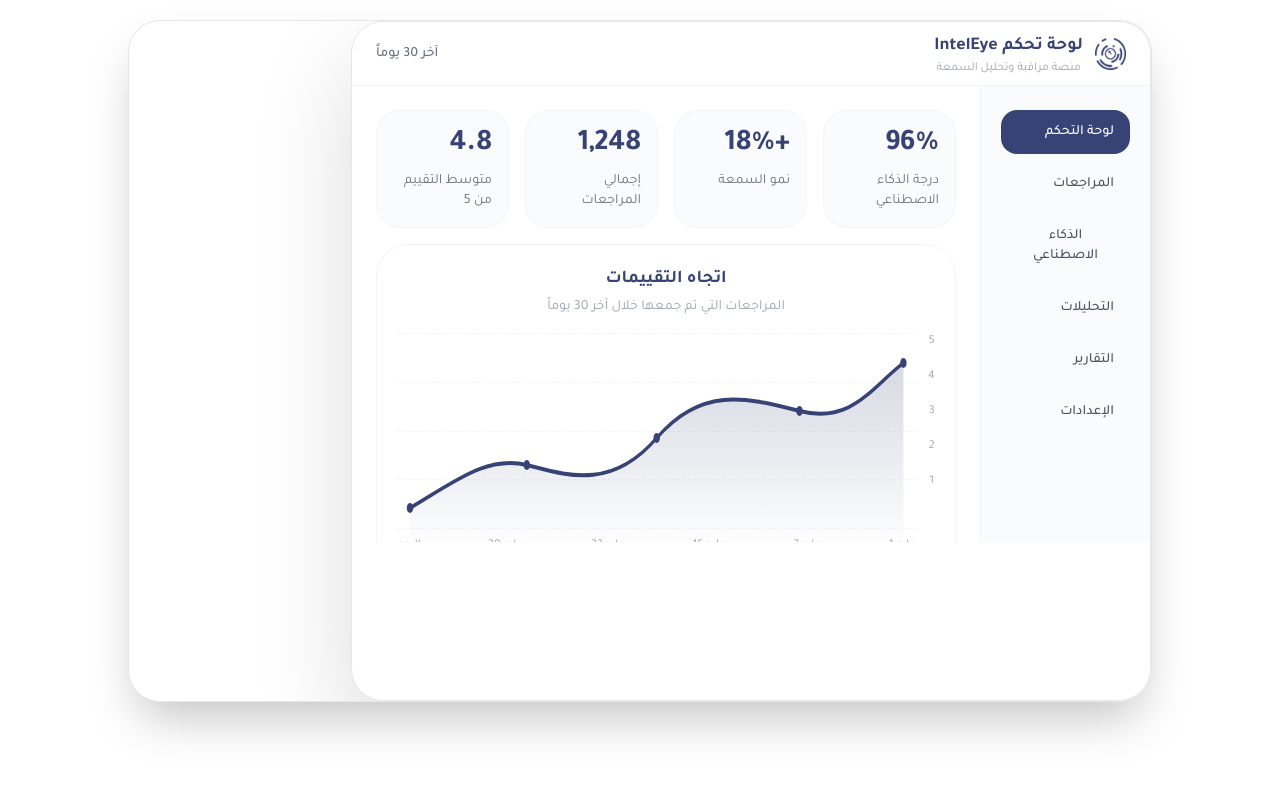
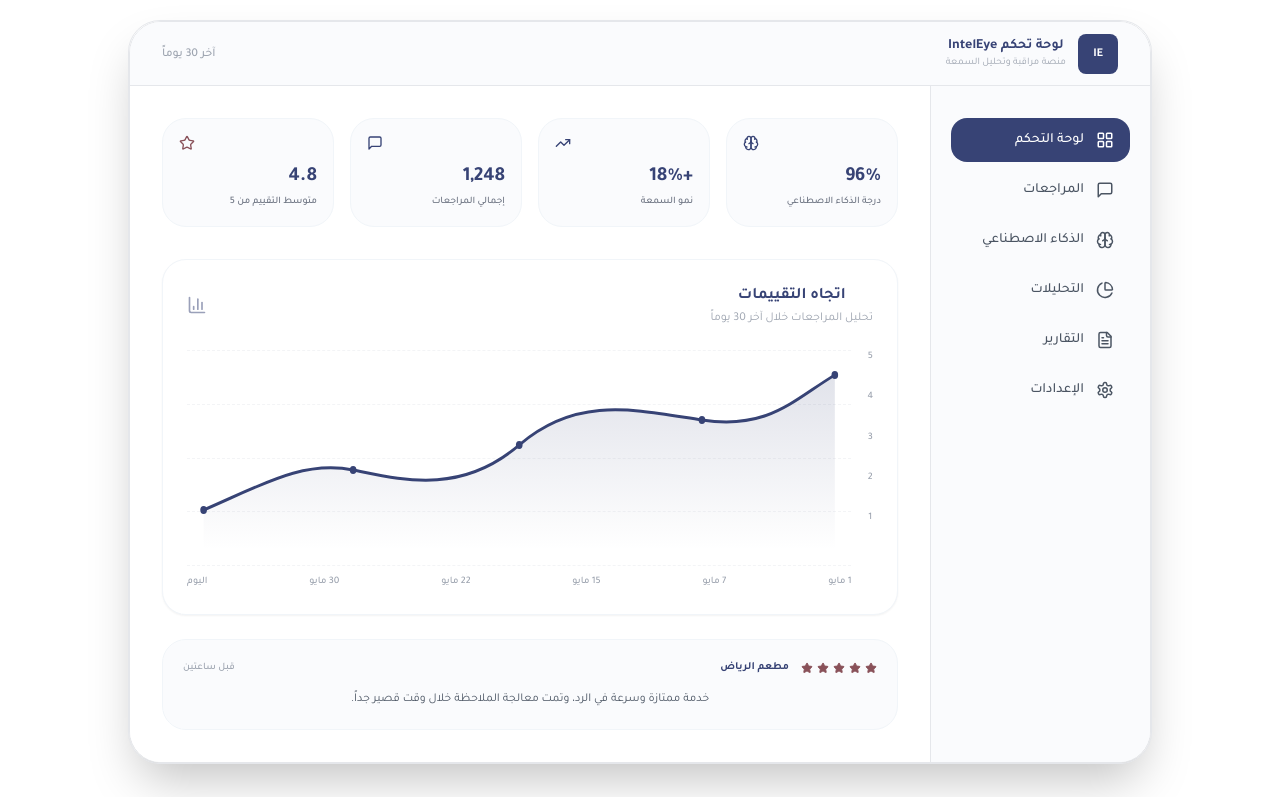
Before and after one commit to alaaalhrebi/inteleye, a Next.js app in the folder inteleye_project/: page / in a window 1280 px wide. Shown: the part 660-1457 px from the top of the page. Built offline with nearby package versions, Linux system fonts and the light colour scheme.

Commit message:
Update DashboardPreview.tsx

```diff
--- a/inteleye_project/src/components/DashboardPreview.tsx
+++ b/inteleye_project/src/components/DashboardPreview.tsx
@@ -2,171 +2,157 @@
 
 import Image from "next/image";
 import { motion } from "framer-motion";
-import { Star } from "lucide-react";
+import {
+  BarChart3,
+  Brain,
+  FileText,
+  LayoutGrid,
+  MessageSquare,
+  PieChart,
+  Settings,
+  Star,
+  TrendingUp,
+} from "lucide-react";
 import type { ReactNode } from "react";
 
 export default function DashboardPreview() {
   return (
-    <motion.div
-      initial={{ opacity: 0, y: 25 }}
-      animate={{ opacity: 1, y: 0 }}
-      transition={{ duration: 0.7 }}
-      className="pointer-events-none select-none w-full max-w-[800px] h-[680px] overflow-hidden rounded-[32px] border border-gray-200 bg-white shadow-[0_40px_100px_rgba(0,0,0,.14)]"
-      dir="rtl"
-    >
-
+    <div className="w-full overflow-hidden rounded-[32px] border border-[#E5E7EB] bg-white shadow-2xl" dir="rtl">
       {/* Header */}
-
-      <div className="flex h-16 items-center justify-between border-b border-gray-100 px-6">
-
+      <div className="flex h-16 items-center justify-between border-b border-[#E5E7EB] px-8 bg-[#FAFBFD]">
         <div className="flex items-center gap-3">
-
-          <Image
-            src="/logo.png"
-            alt="IntelEye"
-            width={120}
-            height={34}
-            className="h-8 w-auto"
-          />
-
+          {/* Logo Placeholder */}
+          <div className="flex h-10 w-10 items-center justify-center rounded-lg bg-[#374375] text-white overflow-hidden">
+            {/* يمكنك استبدال هذا بـ <Image src="/logo.png" ... /> */}
+            <span className="text-xs font-bold">IE</span>
+          </div>
           <div>
-
-            <h2 className="text-lg font-bold text-[#374375]">
+            <h3 className="text-sm font-bold text-[#374375]">
               لوحة تحكم IntelEye
-            </h2>
-
-            <p className="text-xs text-gray-400">
+            </h3>
+            <p className="text-[10px] text-gray-400">
               منصة مراقبة وتحليل السمعة
             </p>
-
           </div>
-
         </div>
-
-        <div className="text-sm font-medium text-gray-500">
+        <span className="text-xs font-medium text-gray-400">
           آخر 30 يوماً
-        </div>
-
+        </span>
       </div>
 
       {/* Dashboard Layout */}
-
-      <div className="grid h-[456px] grid-cols-[170px_1fr]">
-
+      <div className="grid grid-cols-[220px_1fr] min-h-[580px]">
         {/* Sidebar */}
-
-        <aside className="border-l border-gray-100 bg-[#FAFBFD] px-5 py-6">
-
-          <nav className="space-y-2">
-
-            <button className="flex w-full items-center gap-3 rounded-xl bg-[#374375] px-4 py-3 text-sm font-medium text-white">
+        <aside className="border-l border-[#E5E7EB] bg-[#FAFBFD] px-5 py-8">
+          <nav className="space-y-1.5">
+            <button className="flex w-full items-center gap-3 rounded-xl bg-[#374375] px-4 py-3 text-sm font-medium text-white transition-all">
+              <LayoutGrid size={18} />
               لوحة التحكم
             </button>
-
-            <button className="flex w-full items-center gap-3 rounded-xl px-4 py-3 text-sm font-medium text-gray-600 transition hover:bg-white">
-              المراجعات
-            </button>
-
-            <button className="flex w-full items-center gap-3 rounded-xl px-4 py-3 text-sm font-medium text-gray-600 transition hover:bg-white">
-              الذكاء الاصطناعي
-            </button>
-
-            <button className="flex w-full items-center gap-3 rounded-xl px-4 py-3 text-sm font-medium text-gray-600 transition hover:bg-white">
-              التحليلات
-            </button>
-
-            <button className="flex w-full items-center gap-3 rounded-xl px-4 py-3 text-sm font-medium text-gray-600 transition hover:bg-white">
-              التقارير
-            </button>
-
-            <button className="flex w-full items-center gap-3 rounded-xl px-4 py-3 text-sm font-medium text-gray-600 transition hover:bg-white">
-              الإعدادات
-            </button>
-
+            {[
+              { icon: MessageSquare, label: "المراجعات" },
+              { icon: Brain, label: "الذكاء الاصطناعي" },
+              { icon: PieChart, label: "التحليلات" },
+              { icon: FileText, label: "التقارير" },
+              { icon: Settings, label: "الإعدادات" },
+            ].map((item, idx) => (
+              <button
+                key={idx}
+                className="flex w-full items-center gap-3 rounded-xl px-4 py-3 text-sm font-medium text-gray-600 transition hover:bg-white hover:text-[#374375]"
+              >
+                <item.icon size={18} />
+                {item.label}
+              </button>
+            ))}
           </nav>
-
         </aside>
 
         {/* Main Content */}
+        <main className="p-8 bg-white">
+          {/* Summary Cards */}
+          <div className="grid grid-cols-4 gap-4 mb-8">
+            {[
+              {
+                icon: Brain,
+                title: "درجة الذكاء الاصطناعي",
+                value: "96%",
+              },
+              {
+                icon: TrendingUp,
+                title: "نمو السمعة",
+                value: "+18%",
+              },
+              {
+                icon: MessageSquare,
+                title: "إجمالي المراجعات",
+                value: "1,248",
+              },
+              { icon: Star, title: "متوسط التقييم من 5", value: "4.8" },
+            ].map((card, idx) => (
+              <div
+                key={idx}
+                className="rounded-2xl border border-[#F1F5F9] bg-[#FAFBFD] p-4"
+              >
+                <div className="mb-3 flex justify-end">
+                  <card.icon
+                    size={16}
+                    className={
+                      idx === 3
+                        ? "text-[#895159]"
+                        : "text-[#374375]"
+                    }
+                  />
+                </div>
+                <div className="text-right">
+                  <h4 className="text-xl font-bold text-[#374375]">
+                    {card.value}
+                  </h4>
+                  <p className="mt-1 text-[10px] text-gray-500 font-medium">
+                    {card.title}
+                  </p>
+                </div>
+              </div>
+            ))}
+          </div>
 
-        <main className="overflow-hidden p-6">
-
-          {/* Summary Cards */}
-
-          <div className="grid grid-cols-4 gap-4">
-
-            <SummaryCard
-              title="درجة الذكاء الاصطناعي"
-              value="96%"
-            />
-
-            <SummaryCard
-              title="نمو السمعة"
-              value="+18%"
-            />
-
-            <SummaryCard
-              title="إجمالي المراجعات"
-              value="1,248"
-            />
-
-            <SummaryCard
-              title="متوسط التقييم من 5"
-              value="4.8"
-            />
-
-          </div>
-                    {/* Chart */}
-
-          <div className="mt-4 rounded-3xl border border-gray-100 bg-white p-5">
-
-            <div className="mb-4">
-
-              <h3 className="text-lg font-semibold text-[#374375]">
-                اتجاه التقييمات
-              </h3>
-
-              <p className="mt-1 text-sm text-gray-400">
-                المراجعات التي تم جمعها خلال آخر 30 يوماً
-              </p>
-
+          {/* Chart */}
+          <div className="rounded-2xl border border-[#F1F5F9] bg-white p-6 shadow-sm">
+            <div className="mb-6 flex items-center justify-between">
+              <div>
+                <h4 className="text-base font-bold text-[#374375]">
+                  اتجاه التقييمات
+                </h4>
+                <p className="mt-0.5 text-xs text-gray-400">
+                  تحليل المراجعات خلال آخر 30 يوماً
+                </p>
+              </div>
+              <BarChart3 size={20} className="text-[#374375] opacity-50" />
             </div>
 
-            <div className="flex gap-3">
-
-              {/* Y Axis */}
-
-              <div className="flex h-[180px] flex-col justify-between pb-6 text-xs text-gray-400">
-
+            <div className="flex gap-4">
+              {/* Y-axis labels */}
+              <div className="flex h-[200px] flex-col justify-between pb-6 text-[10px] text-gray-400 font-medium">
                 {[5, 4, 3, 2, 1].map((n) => (
                   <span key={n}>{n}</span>
                 ))}
-
               </div>
 
-              <div className="relative h-[220px] flex-1">
-
+              <div className="relative h-[240px] flex-1">
                 <div className="absolute inset-0 flex flex-col justify-between pb-6">
-
-                  {[1,2,3,4,5].map((item)=>(
-
+                  {[1, 2, 3, 4, 5].map((item) => (
                     <div
                       key={item}
                       className="border-t border-dashed border-gray-100"
                     />
-
                   ))}
-
                 </div>
 
                 <svg
-                  viewBox="0 0 800 220"
-                  className="absolute inset-0 h-[220px] w-full"
+                  viewBox="0 0 800 200"
+                  className="absolute inset-0 h-[200px] w-full"
                   preserveAspectRatio="none"
                 >
-
                   <defs>
-
                     <linearGradient
                       id="chartArea"
                       x1="0"
@@ -174,213 +160,89 @@ export default function DashboardPreview() {
                       x2="0"
                       y2="1"
                     >
-
                       <stop
                         offset="0%"
                         stopColor="#374375"
-                        stopOpacity="0.20"
+                        stopOpacity="0.15"
                       />
-
                       <stop
                         offset="100%"
                         stopColor="#374375"
                         stopOpacity="0"
                       />
-
                     </linearGradient>
-
                   </defs>
 
                   <path
-                    d="
-                    M20 175
-                    C90 148 140 122 200 132
-                    S330 158 400 105
-                    S540 65 620 78
-                    S730 55 780 30
-                    L780 220
-                    L20 220
-                    Z
-                    "
+                    d="M20 160 C90 135 140 110 200 120 S330 145 400 95 S540 60 620 70 S730 50 780 25 L780 200 L20 200 Z"
                     fill="url(#chartArea)"
                   />
 
                   <path
-                    d="
-                    M20 175
-                    C90 148 140 122 200 132
-                    S330 158 400 105
-                    S540 65 620 78
-                    S730 55 780 30
-                    "
+                    d="M20 160 C90 135 140 110 200 120 S330 145 400 95 S540 60 620 70 S730 50 780 25"
                     fill="none"
                     stroke="#374375"
-                    strokeWidth="4"
+                    strokeWidth="3"
                     strokeLinecap="round"
                   />
 
                   {[
-                    [20,175],
-                    [200,132],
-                    [400,105],
-                    [620,78],
-                    [780,30],
-                  ].map(([x,y],index)=>(
-
+                    [20, 160],
+                    [200, 120],
+                    [400, 95],
+                    [620, 70],
+                    [780, 25],
+                  ].map(([x, y], index) => (
                     <circle
                       key={index}
                       cx={x}
                       cy={y}
-                      r="5"
+                      r="4"
                       fill="#374375"
                     />
-
                   ))}
-
                 </svg>
 
-                <div className="absolute inset-x-0 bottom-0 flex justify-between text-xs text-gray-400">
-
-                  <span>مايو 1</span>
-                  <span>مايو 7</span>
-                  <span>مايو 15</span>
-                  <span>مايو 22</span>
-                  <span>مايو 30</span>
+                {/* X-axis labels */}
+                <div className="absolute inset-x-0 bottom-0 flex justify-between text-[10px] text-gray-400 font-medium">
+                  <span>1 مايو</span>
+                  <span>7 مايو</span>
+                  <span>15 مايو</span>
+                  <span>22 مايو</span>
+                  <span>30 مايو</span>
                   <span>اليوم</span>
-
                 </div>
-
               </div>
-
             </div>
-
           </div>
 
-          {/* Latest Reviews */}
-
-          <div className="mt-6 rounded-3xl border border-gray-100 bg-white p-6">
-
-            <div className="mb-5 flex items-center justify-between">
-
-              <h3 className="text-lg font-semibold text-[#374375]">
-                آخر المراجعات
-              </h3>
-
-              <span className="text-sm font-medium text-gray-400">
-                Google
+          {/* Latest Review Snippet */}
+          <div className="mt-6 rounded-2xl border border-[#F1F5F9] bg-[#FAFBFD] p-5">
+            <div className="flex items-center justify-between mb-3">
+              <div className="flex items-center gap-3">
+                <div className="flex items-center gap-1">
+                  {Array.from({ length: 5 }).map((_, i) => (
+                    <Star
+                      key={i}
+                      size={12}
+                      className="fill-[#895159] text-[#895159]"
+                    />
+                  ))}
+                </div>
+                <span className="text-[11px] font-bold text-[#374375]">
+                  مطعم الرياض
+                </span>
+              </div>
+              <span className="text-[10px] text-gray-400 font-medium">
+                قبل ساعتين
               </span>
-
             </div>
-
-            <ReviewItem
-              rating="4.8"
-              business="مطعم الرياض"
-              stars={5}
-              time="قبل ساعتين"
-              content="خدمة ممتازة وسرعة في الرد، وتمت معالجة الملاحظة خلال وقت قصير."
-            />
-
+            <p className="text-xs leading-5 text-gray-600">
+              خدمة ممتازة وسرعة في الرد، وتمت معالجة الملاحظة خلال وقت قصير جداً.
+            </p>
           </div>
-
         </main>
-
       </div>
-
-    </motion.div>
-
-  );
-}
-/* ===========================
-   Summary Card
-=========================== */
-
-type SummaryCardProps = {
-  title: string;
-  value: string;
-};
-
-function SummaryCard({ title, value }: SummaryCardProps) {
-  return (
-    <div className="rounded-2xl border border-gray-100 bg-[#FAFBFD] p-4">
-
-      <div className="text-right">
-
-        <h3 className="text-3xl font-bold text-[#374375]">
-          {value}
-        </h3>
-
-        <p className="mt-2 text-sm text-gray-500">
-          {title}
-        </p>
-
-      </div>
-
     </div>
   );
 }
-
-/* ===========================
-   Review Item
-=========================== */
-
-type ReviewItemProps = {
-  rating: string;
-  business: string;
-  stars: number;
-  time: string;
-  content: string;
-};
-
-function ReviewItem({
-  rating,
-  business,
-  stars,
-  time,
-  content,
-}: ReviewItemProps) {
-  return (
-    <div className="rounded-2xl bg-[#F8FAFC] p-5">
-
-      <div className="flex items-center justify-between">
-
-        <div className="flex items-center gap-3">
-
-          <span className="rounded-full bg-[#EEF2FF] px-3 py-1 text-sm font-semibold text-[#374375]">
-            {rating}
-          </span>
-
-          <div>
-
-            <p className="text-sm font-semibold text-[#374375]">
-              {business}
-            </p>
-
-            <div className="mt-1 flex items-center gap-1">
-
-              {Array.from({ length: stars }).map((_, i) => (
-                <Star
-                  key={i}
-                  size={14}
-                  className="fill-[#895159] text-[#895159]"
-                />
-              ))}
-
-            </div>
-
-          </div>
-
-        </div>
-
-        <span className="text-xs text-gray-400">
-          {time}
-        </span>
-
-      </div>
-
-      <p className="mt-4 text-sm leading-6 text-gray-600">
-        {content}
-      </p>
-
-    </div>
-  );
-}
```
